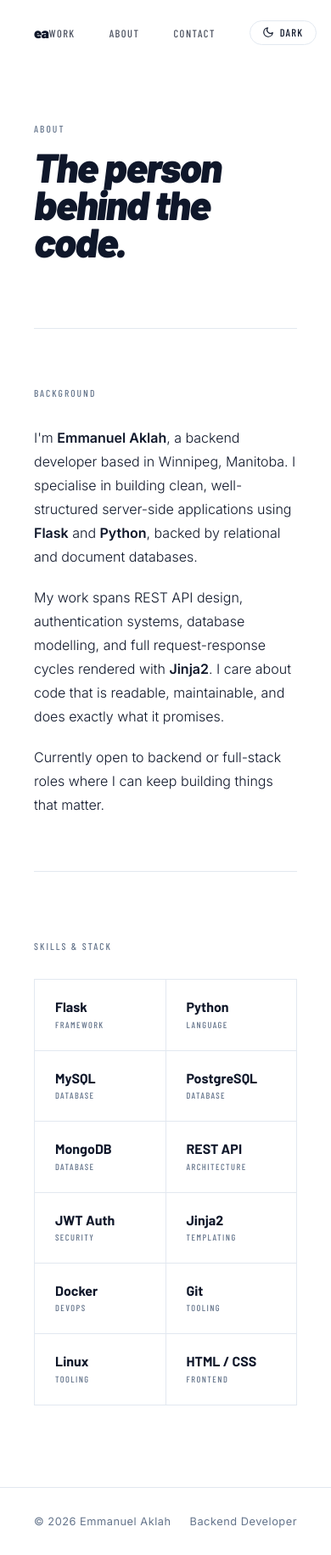
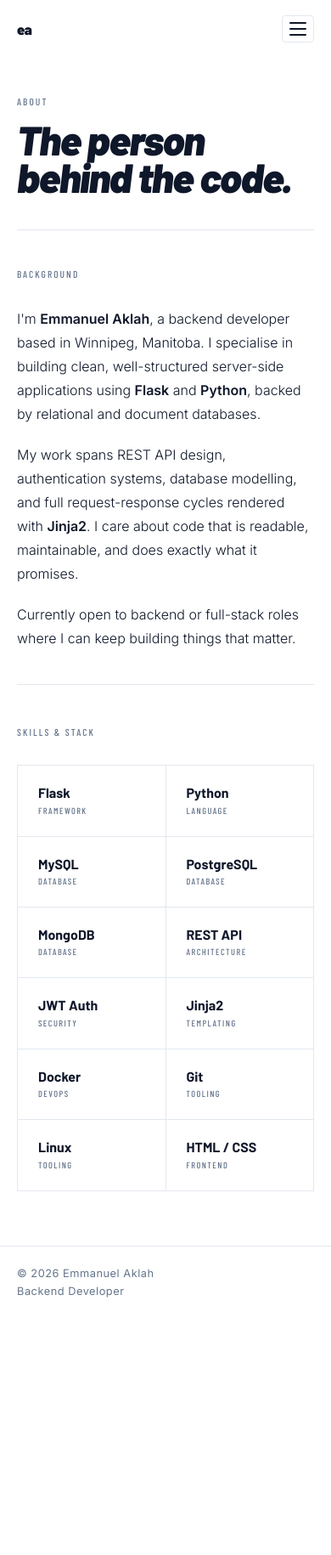
Before and after one commit to Aklah4/Portfolio-website, a Flask app: page /about in a window 390 px wide. Shown: the whole page at 85% size. After the commit the page ends 1527 px from the top, so only its background shows below. Run offline with Flask 3, Linux system fonts and the light colour scheme.

Commit message:
Make all pages fully responsive for mobile devices
- Add hamburger menu with full-screen mobile nav overlay (≤640px)
- Stack hero bottom row vertically and hide scroll indicator on mobile
- Fix hero name overflow by allowing wrap and scaling font size
- Reduce page padding on all interior pages for narrow screens
- Sync theme toggle between desktop nav and mobile overlay

```diff
--- a/app/templates/about.html
+++ b/app/templates/about.html
@@ -134,9 +134,13 @@
   }
 
   @media (max-width: 640px) {
+    .about-page { padding: 7rem 1.25rem 4rem; }
+    .page-heading { margin-bottom: 2.5rem; }
     .bio-grid {
       grid-template-columns: 1fr;
       gap: 2rem;
+      padding: 2.5rem 0;
+      margin-bottom: 3rem;
     }
     .skills-cards {
       grid-template-columns: repeat(2, 1fr);
--- a/app/templates/base.html
+++ b/app/templates/base.html
@@ -120,6 +120,80 @@
         color: var(--fg-muted);
         letter-spacing: 0.04em;
       }
+
+      /* ── Hamburger (mobile only) ── */
+      .nav-hamburger {
+        display: none;
+        flex-direction: column;
+        justify-content: center;
+        gap: 5px;
+        background: transparent;
+        border: 1px solid var(--border);
+        border-radius: 4px;
+        padding: 0.45rem 0.5rem;
+        cursor: pointer;
+      }
+      .nav-hamburger span {
+        display: block;
+        width: 20px;
+        height: 2px;
+        background: var(--fg);
+        border-radius: 2px;
+        transition: transform 0.25s ease, opacity 0.25s ease;
+      }
+      .nav-hamburger.open span:nth-child(1) { transform: translateY(7px) rotate(45deg); }
+      .nav-hamburger.open span:nth-child(2) { opacity: 0; }
+      .nav-hamburger.open span:nth-child(3) { transform: translateY(-7px) rotate(-45deg); }
+
+      /* ── Mobile nav overlay ── */
+      .mobile-nav {
+        display: none;
+        position: fixed;
+        inset: 0;
+        background: var(--bg);
+        z-index: 99;
+        flex-direction: column;
+        align-items: flex-start;
+        justify-content: center;
+        padding: 2rem;
+      }
+      .mobile-nav.open { display: flex; }
+      .mobile-nav-list {
+        list-style: none;
+        display: flex;
+        flex-direction: column;
+        gap: 0.5rem;
+        width: 100%;
+      }
+      .mobile-nav-list a {
+        font-family: 'Barlow', sans-serif;
+        font-weight: 900;
+        font-style: italic;
+        font-size: clamp(2.8rem, 14vw, 5rem);
+        line-height: 1.05;
+        color: var(--fg);
+        text-decoration: none;
+        transition: opacity 0.2s;
+      }
+      .mobile-nav-list a:hover { opacity: 0.5; }
+      .mobile-nav-footer {
+        margin-top: 3rem;
+        display: flex;
+        align-items: center;
+        gap: 1rem;
+      }
+
+      @media (max-width: 640px) {
+        .site-nav { padding: 1.1rem 1.25rem; }
+        .nav-links { display: none; }
+        .nav-hamburger { display: flex; }
+        .site-footer {
+          flex-direction: column;
+          align-items: flex-start;
+          gap: 0.4rem;
+          padding: 1.5rem 1.25rem;
+        }
+      }
     </style>
     {% block head %}{% endblock %}
     <!-- Apply saved theme before first paint to prevent flash -->
@@ -147,7 +221,27 @@
           </button>
         </li>
       </ul>
+      <button class="nav-hamburger" id="nav-hamburger" aria-label="Open menu" aria-expanded="false">
+        <span></span><span></span><span></span>
+      </button>
     </nav>
+
+    <!-- Mobile nav overlay -->
+    <div class="mobile-nav" id="mobile-nav" aria-hidden="true">
+      <ul class="mobile-nav-list">
+        <li><a href="{{ url_for('main.projects') }}" class="mobile-nav-link">Work</a></li>
+        <li><a href="{{ url_for('main.about') }}" class="mobile-nav-link">About</a></li>
+        <li><a href="{{ url_for('main.contact') }}" class="mobile-nav-link">Contact</a></li>
+      </ul>
+      <div class="mobile-nav-footer">
+        <button class="theme-toggle" id="theme-btn-mobile" aria-label="Toggle theme">
+          <svg id="theme-icon-mobile" viewBox="0 0 24 24" fill="none" stroke="currentColor" stroke-width="2" stroke-linecap="round" stroke-linejoin="round">
+            <path d="M21 12.79A9 9 0 1 1 11.21 3 7 7 0 0 0 21 12.79z"/>
+          </svg>
+          <span id="theme-label-mobile">Dark</span>
+        </button>
+      </div>
+    </div>
 
     <main>{% block content %}{% endblock %}</main>
 
@@ -157,10 +251,13 @@
     </footer>
 
     <script>
-      const root = document.documentElement;
-      const btn  = document.getElementById('theme-btn');
+      const root  = document.documentElement;
+      const btn   = document.getElementById('theme-btn');
+      const btnM  = document.getElementById('theme-btn-mobile');
       const label = document.getElementById('theme-label');
+      const labelM = document.getElementById('theme-label-mobile');
       const icon  = document.getElementById('theme-icon');
+      const iconM = document.getElementById('theme-icon-mobile');
 
       const sunSVG  = `<circle cx="12" cy="12" r="5"/><line x1="12" y1="1" x2="12" y2="3"/><line x1="12" y1="21" x2="12" y2="23"/><line x1="4.22" y1="4.22" x2="5.64" y2="5.64"/><line x1="18.36" y1="18.36" x2="19.78" y2="19.78"/><line x1="1" y1="12" x2="3" y2="12"/><line x1="21" y1="12" x2="23" y2="12"/><line x1="4.22" y1="19.78" x2="5.64" y2="18.36"/><line x1="18.36" y1="5.64" x2="19.78" y2="4.22"/>`;
       const moonSVG = `<path d="M21 12.79A9 9 0 1 1 11.21 3 7 7 0 0 0 21 12.79z"/>`;
@@ -169,16 +266,44 @@
         root.setAttribute('data-theme', theme);
         localStorage.setItem('theme', theme);
         const isDark = theme === 'dark';
-        label.textContent = isDark ? 'Light' : 'Dark';
-        icon.innerHTML    = isDark ? sunSVG : moonSVG;
+        const txt = isDark ? 'Light' : 'Dark';
+        const svg = isDark ? sunSVG : moonSVG;
+        label.textContent  = txt;  icon.innerHTML  = svg;
+        labelM.textContent = txt;  iconM.innerHTML = svg;
       }
 
-      // Sync button state with whatever the <head> script already set
       applyTheme(root.getAttribute('data-theme') || 'light');
 
       btn.addEventListener('click', () => {
         applyTheme(root.getAttribute('data-theme') === 'dark' ? 'light' : 'dark');
       });
+      btnM.addEventListener('click', () => {
+        applyTheme(root.getAttribute('data-theme') === 'dark' ? 'light' : 'dark');
+      });
+
+      // Hamburger / mobile nav
+      const hamburger = document.getElementById('nav-hamburger');
+      const mobileNav = document.getElementById('mobile-nav');
+
+      function closeMobileNav() {
+        hamburger.classList.remove('open');
+        hamburger.setAttribute('aria-expanded', 'false');
+        mobileNav.classList.remove('open');
+        mobileNav.setAttribute('aria-hidden', 'true');
+        document.body.style.overflow = '';
+      }
+
+      hamburger.addEventListener('click', () => {
+        const opening = !hamburger.classList.contains('open');
+        hamburger.classList.toggle('open', opening);
+        hamburger.setAttribute('aria-expanded', String(opening));
+        mobileNav.classList.toggle('open', opening);
+        mobileNav.setAttribute('aria-hidden', String(!opening));
+        document.body.style.overflow = opening ? 'hidden' : '';
+      });
+
+      // Close mobile nav when a link is clicked
+      mobileNav.querySelectorAll('a').forEach(a => a.addEventListener('click', closeMobileNav));
 
       // Sticky nav on scroll
       const nav = document.getElementById('site-nav');
--- a/app/templates/contact.html
+++ b/app/templates/contact.html
@@ -192,6 +192,11 @@
       gap: 3rem;
     }
   }
+  @media (max-width: 640px) {
+    .contact-page { padding: 7rem 1.25rem 4rem; }
+    .page-heading { margin-bottom: 2.5rem; }
+    .submit-btn { width: 100%; justify-content: center; }
+  }
 </style>
 {% endblock %} {% block content %}
 <div class="contact-page">
--- a/app/templates/project_detail.html
+++ b/app/templates/project_detail.html
@@ -150,6 +150,11 @@
       gap: 3rem;
     }
   }
+  @media (max-width: 640px) {
+    .detail-page { padding: 7rem 1.25rem 4rem; }
+    .page-heading { margin-bottom: 2.5rem; }
+    .action-buttons { flex-direction: row; flex-wrap: wrap; }
+  }
 </style>
 {% endblock %}
 
--- a/app/templates/projects.html
+++ b/app/templates/projects.html
@@ -194,6 +194,10 @@
   @media (max-width: 480px) {
     .projects-grid { grid-template-columns: 1fr; }
   }
+  @media (max-width: 640px) {
+    .projects-page { padding: 7rem 1.25rem 4rem; }
+    .page-heading { margin-bottom: 2.5rem; }
+  }
 </style>
 {% endblock %}
 
```
Also changed, not shown: app/templates/index.html (+19 -0 lines).
